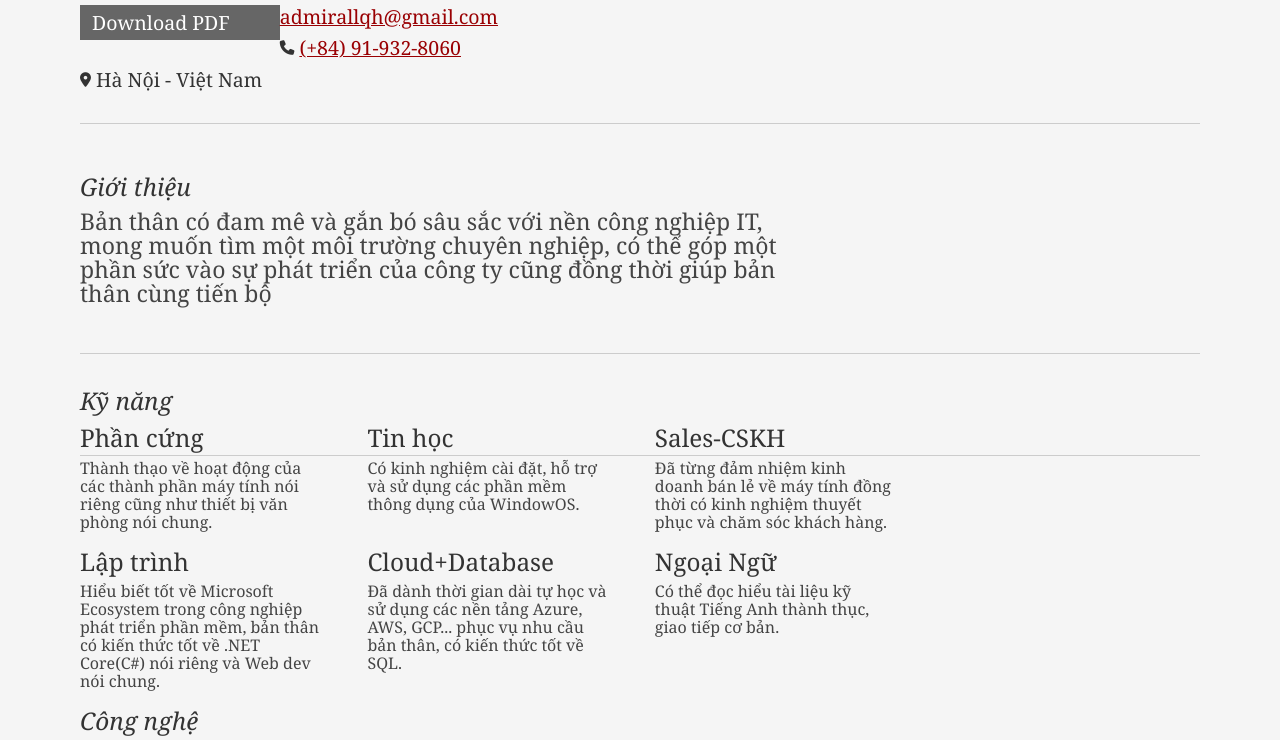
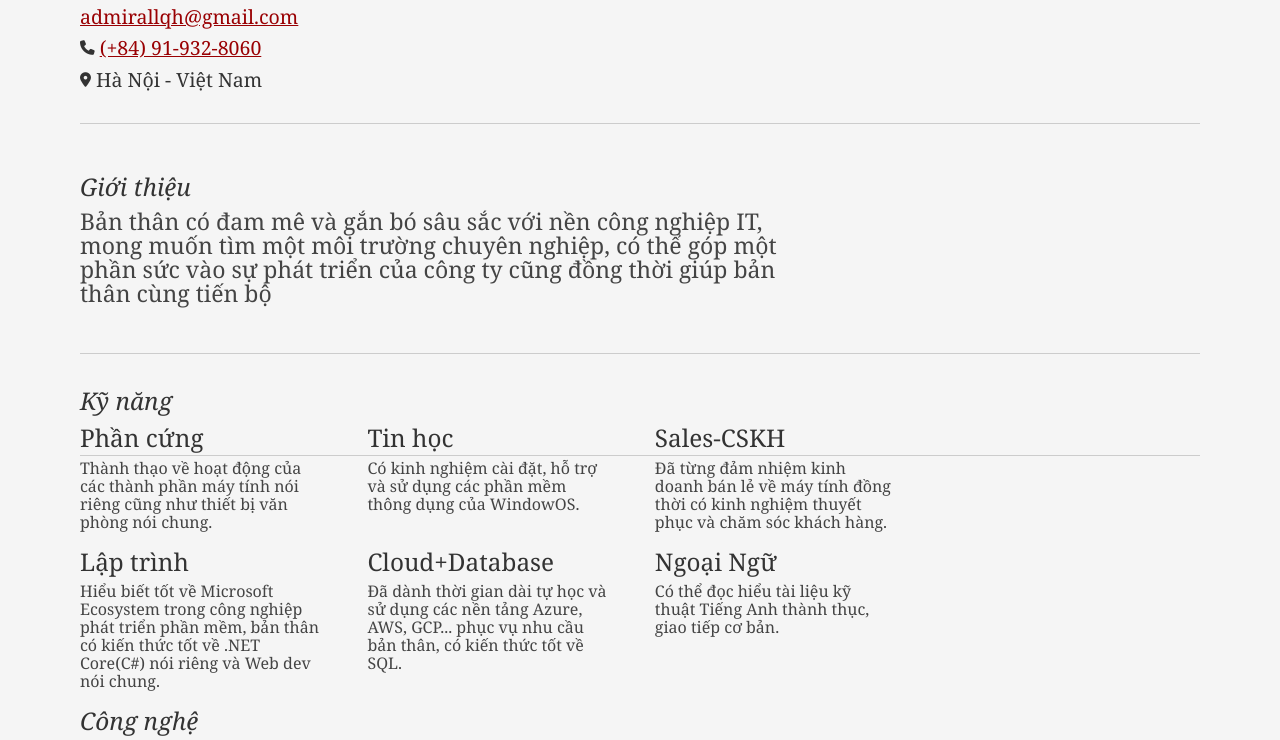
Before and after one commit to h-ql/CurriculumVitae, a plain HTML site: page index.html in a window 1280 px wide. Shown: the part 236-976 px from the top of the page. Drawn offline with nearby package versions, Linux system fonts and the light colour scheme; a small style sheet from the web is missing.

Commit message:
Progress

```diff
--- a/index.html
+++ b/index.html
@@ -4,6 +4,7 @@
 	<meta charset="UTF-8">
     <meta http-equiv="X-UA-Compatible" content="IE=edge,chrome=1">
     <meta name="viewport" content="width=device-width, initial-scale=1.0">
+	<meta content="text/html; charset=UTF-8" http-equiv="Content-Type">
 	<title>Curriculum Vitae</title>
 
 	<link rel="stylesheet" href="https://cdn.jsdelivr.net/npm/bootstrap@5.2.1/dist/css/bootstrap.min.css">
@@ -28,8 +29,7 @@
 
 				<div class="yui-u">
 					<div class="contact-info">
-						<h3><a id="pdf" href="https://cdn.matix-media.net/dd/ffb09bf9" download>Download PDF</a></h3>
-
+						<!-- <h3><a id="pdf" href="https://cdn.matix-media.net/dd/ffb09bf9" download>Download PDF</a></h3> -->
 						<h3>
 							<a href="mailto:admirallqh@gmail.com">admirallqh@gmail.com</a>
 						</h3>
@@ -179,7 +179,6 @@
 							</div>
 						</div>
 					</div>
-
 				</div>
 			</div>
 		</div>
```
Also changed, not shown: cv.css (+0 -10 lines).
